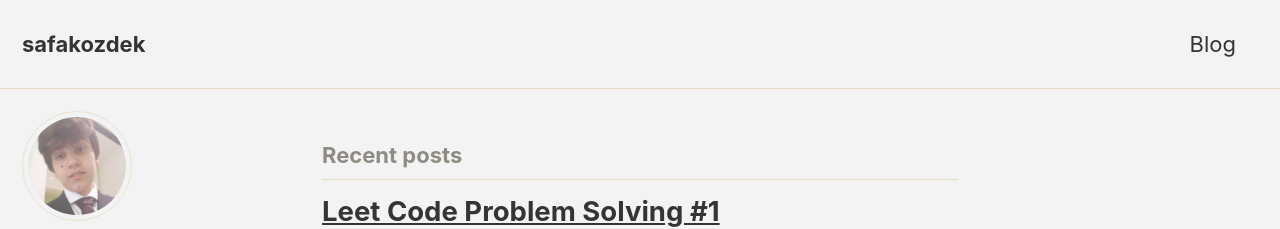
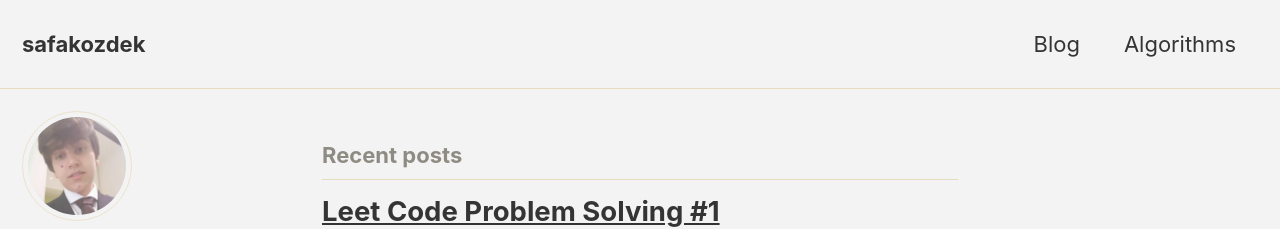
Before and after one commit to safakozdek/safakozdek.github.io, a Jekyll site: the page built from index.html, in a window 1280 px wide and 900 px high. Shown: the top 229 px of the window. Built offline with Jekyll 4.4.1, drawn with Linux system fonts in a browser that asks for light colours; cached includes are drawn as plain includes; nearby versions of some CDN libraries; the list of posts is cut into pages by our own code.

Commit message:
Update navbar

```diff
--- a/_data/navigation.yml
+++ b/_data/navigation.yml
@@ -2,6 +2,9 @@
 main:
   - title: "Blog"
     url: /blog/
+
+  - title: "Algorithms"
+    url: /alg/
   # - title: "About"
   #   url: https://mmistakes.github.io/minimal-mistakes/about/
   # - title: "Sample Posts"
```
